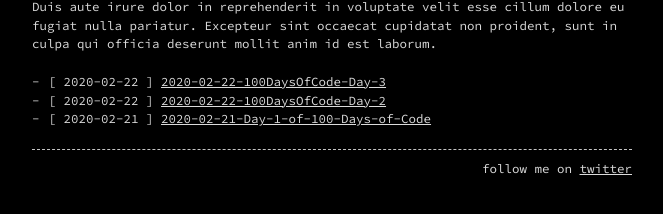
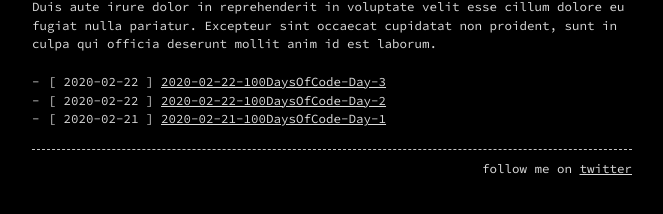
Before and after one commit to prototowb/prototowb.github.io, a Jekyll site: the page built from index.md, in a window 1280 px wide. Shown: the part 172-386 px from the top of the page, without its empty margins (308-971 px from the left). Built offline with Jekyll 4.4.1, drawn with Linux system fonts in a browser that asks for light colours.

Commit message:
Update and rename 2020-02-21-Day-1-of-100-Days-of-Code.md to 2020-02-21-100DaysOfCode-Day-1.md

```diff
--- a/_posts/2020-02-21-Day-1-of-100-Days-of-Code.md
+++ b/_posts/2020-02-21-100DaysOfCode-Day-1.md
@@ -1,6 +1,6 @@
 ---
 layout: post
-title: "2020-02-21-Day-1-of-100-Days-of-Code"
+title: "2020-02-21-100DaysOfCode-Day-1"
 date: 2020-02-21 23:50:45 +0000
 categories: 100-Days-of-Code challenge
 ---
```
